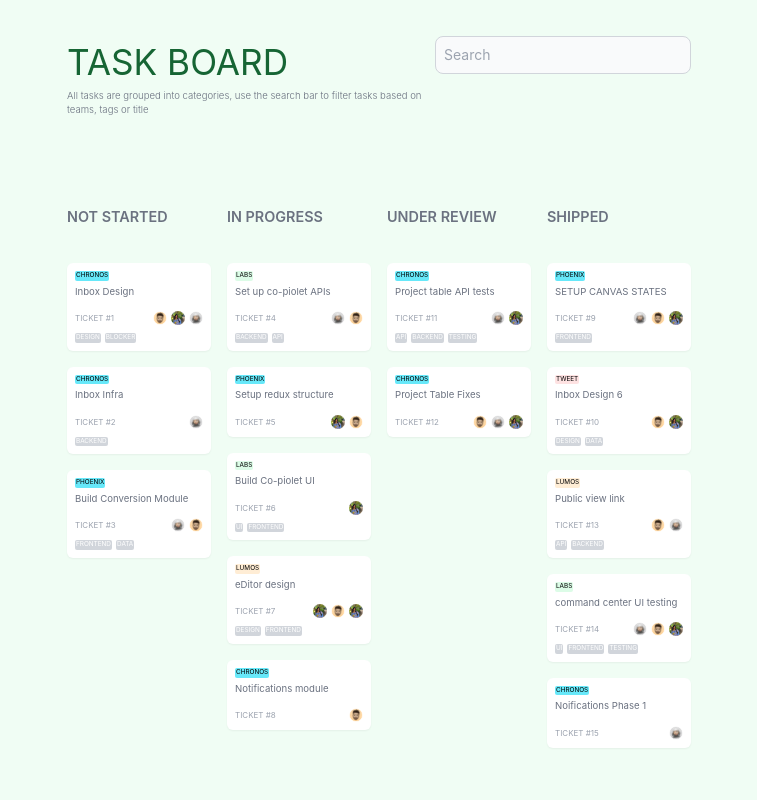
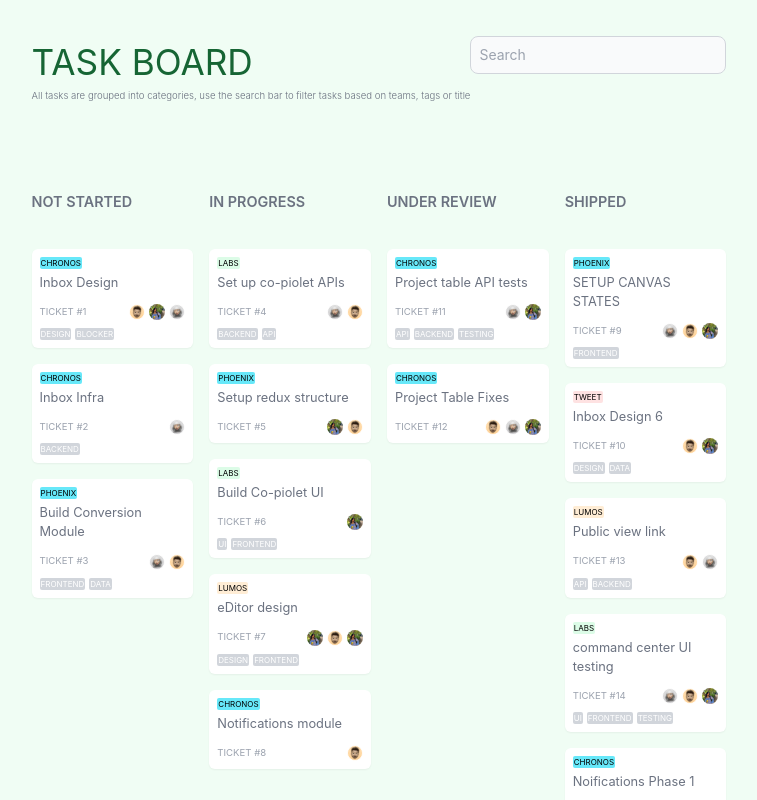
Before and after one commit to pritipsingh/kanbanboard-rocketium, a React (Create React App) app: page / in a window 1280 px wide. Shown: the whole page, without its empty margins (261-1018 px from the left). Built offline with nearby package versions, Linux system fonts and the light colour scheme.

Commit message:
update: meta data

```diff
--- a/public/index.html
+++ b/public/index.html
@@ -6,8 +6,8 @@
     <meta name="viewport" content="width=device-width, initial-scale=1" />
     <meta name="theme-color" content="#000000" />
     <meta
-      name="description"
-      content="Web site created using create-react-app"
+      name="kanban board- rocketium"
+      content="Use this kanban board for task management"
     />
     <link rel="apple-touch-icon" href="%PUBLIC_URL%/logo192.png" />
     <!--
@@ -24,7 +24,7 @@
       work correctly both with client-side routing and a non-root public URL.
       Learn how to configure a non-root public URL by running `npm run build`.
     -->
-    <title>React App</title>
+    <title>Kanban Board</title>
   </head>
   <body>
     <noscript>You need to enable JavaScript to run this app.</noscript>
--- a/src/Components/Board.tsx
+++ b/src/Components/Board.tsx
@@ -42,7 +42,7 @@ const Board = () => {
     setSearchCards([...cards]);
   }, [cards]);
   return (
-    <div className="flex flex-col h-full max-w-full  mx-[25vw] overflow-x-scroll">
+    <div className="flex flex-col h-full max-w-full  mx-[20vw] overflow-x-scroll">
       <Header
         searchCards={searchCards}
         setSearchCards={setSearchCards}
--- a/src/Components/Card.tsx
+++ b/src/Components/Card.tsx
@@ -69,21 +69,21 @@ const Card = (props: any) => {
           y: 0,
         }}
         variants={dragVariants}
-        className={`min-w-full hover:cursor-move z-[99] active:cursor-grabbing focus:cursor-grabbing p-2 bg-white rounded-md shadow-sm flex flex-col justify-start items-start `}
+        className={`min-w-full hover:cursor-move z-[99] active:cursor-grabbing focus:cursor-grabbing p-2 bg-white rounded-md shadow-sm flex flex-col flex-wrap justify-start items-start `}
       >
         <div
-          className={`px-[1px] ${props.color}  font-normal text-[0.4rem] rounded-sm`}
+          className={`px-[1px] ${props.color}  font-normal text-[0.5rem] rounded-sm`}
         >
           {props.team.toUpperCase()}
         </div>
-        <div className="text-[0.6rem] mt-1 text-gray-500">{props.title}</div>
+        <div className="text-[0.8rem] mt-1 text-gray-500">{props.title}</div>
         <div className="flex w-full mt-3 justify-between items-center">
-          <div className="text-[0.5rem] text-gray-400">TICKET #{props.id}</div>
+          <div className="text-[0.6rem] text-gray-400">TICKET #{props.id}</div>
           <div className="flex gap-1 items-center justify-center">
             {props.assignes.map((profile: string | undefined, index: any) => (
               <img
               key={index}
-              className="w-[14px] h-[14px] rounded-full text-[0.5rem]"
+              className="w-[16px] h-[16px] object-contain rounded-full text-[0.5rem]"
                 src={profile}
                 alt={"assigne"}
               />
@@ -93,7 +93,7 @@ const Card = (props: any) => {
         {props.tags && (
           <div className="flex gap-1 mt-2  items-center justify-center">
             {props.tags.map((tag: string, index: any) => (
-              <div className="px-[1px] text-white bg-gray-300 font-normal text-[0.4rem] rounded-sm">
+              <div className="px-[1px] text-white bg-gray-300 font-normal text-[0.5rem] rounded-sm">
                 {tag.toUpperCase()}
               </div>
             ))}
```
